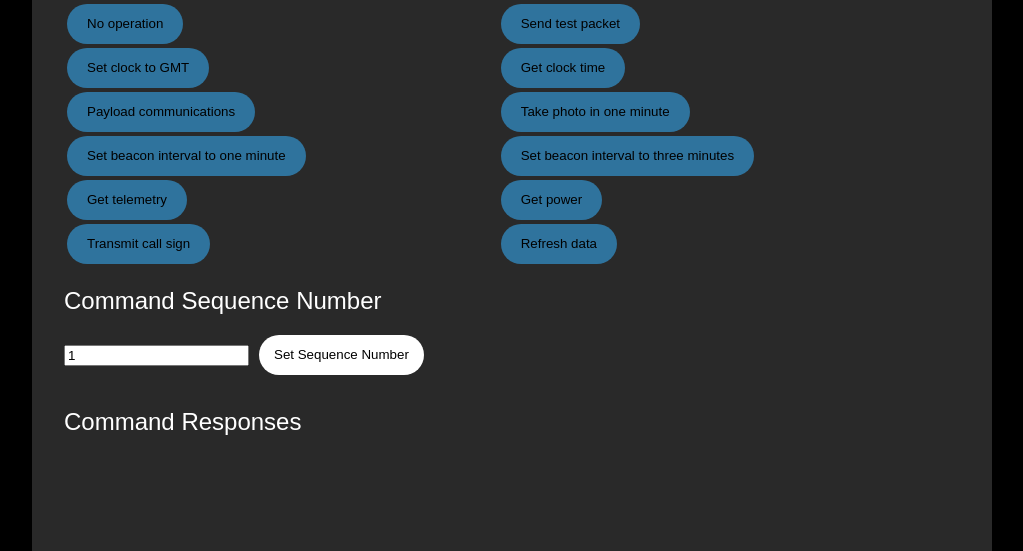
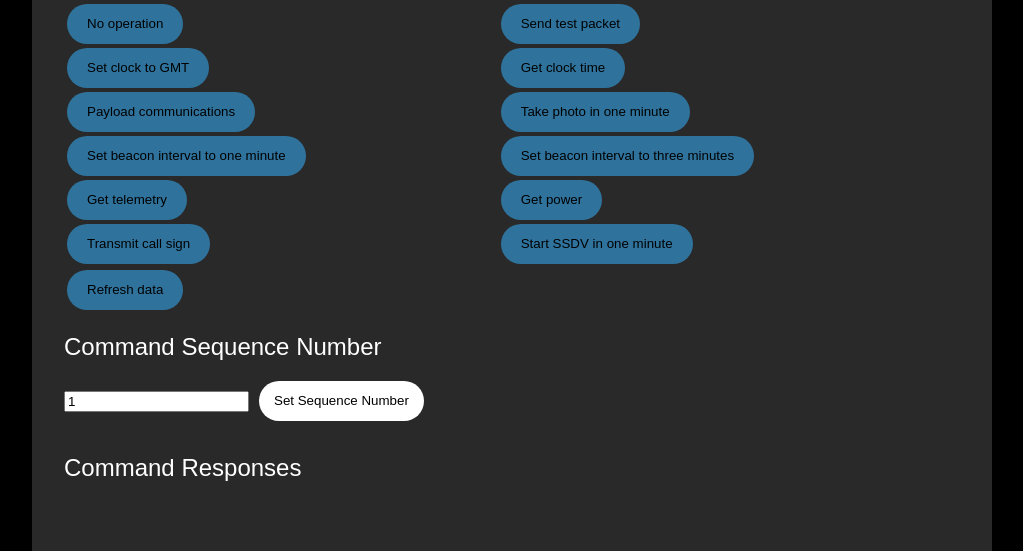
Before and after one commit to silver-sat/Ground_Station_Software, a Flask app: page / in a window 1280 px wide. Shown: the part 599-1150 px from the top of the page, without its empty margins (128-1151 px from the left). Run offline with Flask 3, Linux system fonts and the light colour scheme; data that the repository does not hold is empty.

Commit message:
Created SSDV button

```diff
--- a/ground_software/control.py
+++ b/ground_software/control.py
@@ -113,6 +113,8 @@ def index():
                     insert(sign("GetPower"))
                 case "CallSign":
                     callsign()
+                case "SDT1":
+                    insert(sign(f"SSDVTimes {now1m()}"))
                 case "Refresh":
                     pass
                 case _:
--- a/ground_software/templates/control.html
+++ b/ground_software/templates/control.html
@@ -60,7 +60,11 @@
             </tr>
             <tr>
                 <td><button type="submit" name="clicked_button" value="CallSign">Transmit call sign</button></td>
+                <td><button type="submit" name="clicked_button" value="SDT1">Start SSDV in one minute</button></td>
+            </tr>
+            <tr></tr>
                 <td><button type="submit" name="clicked_button" value="Refresh">Refresh data</button></td>
+                <td></td>
             </tr>
         </tbody>
     </table>
```
